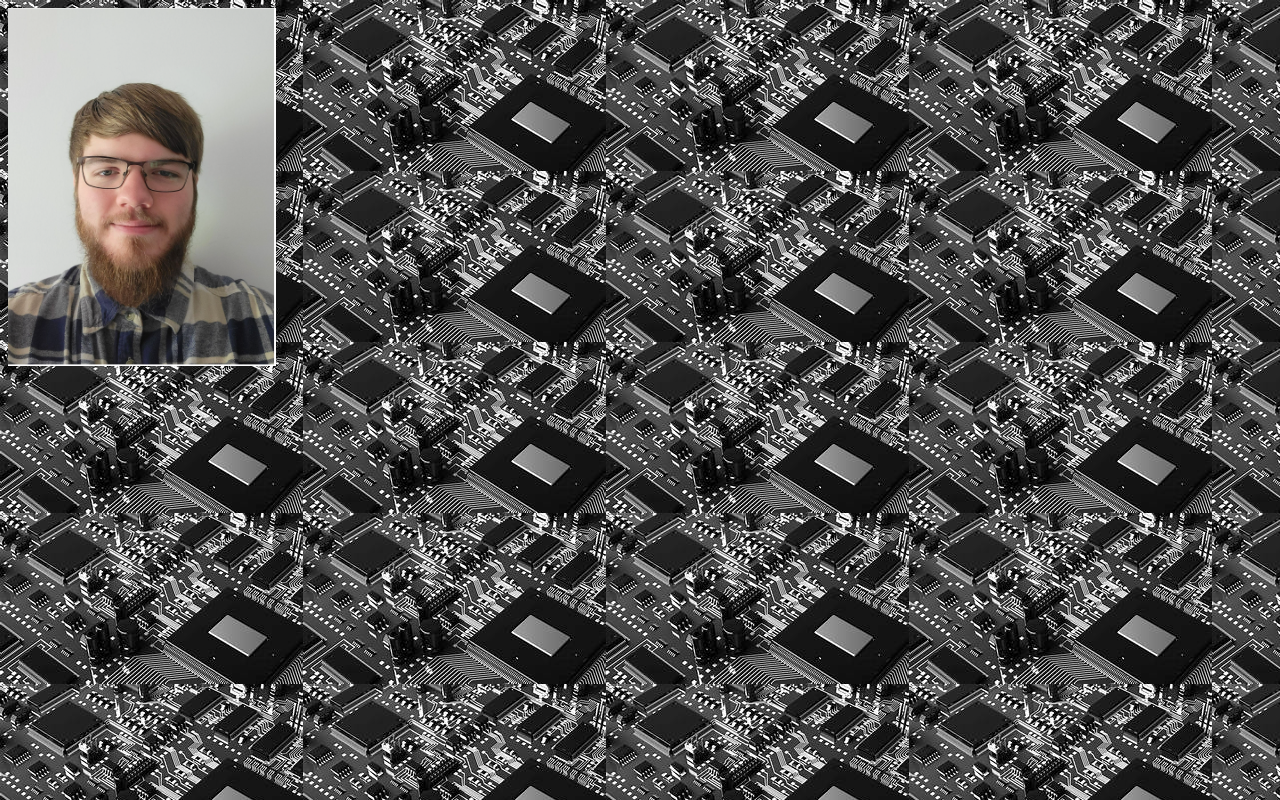
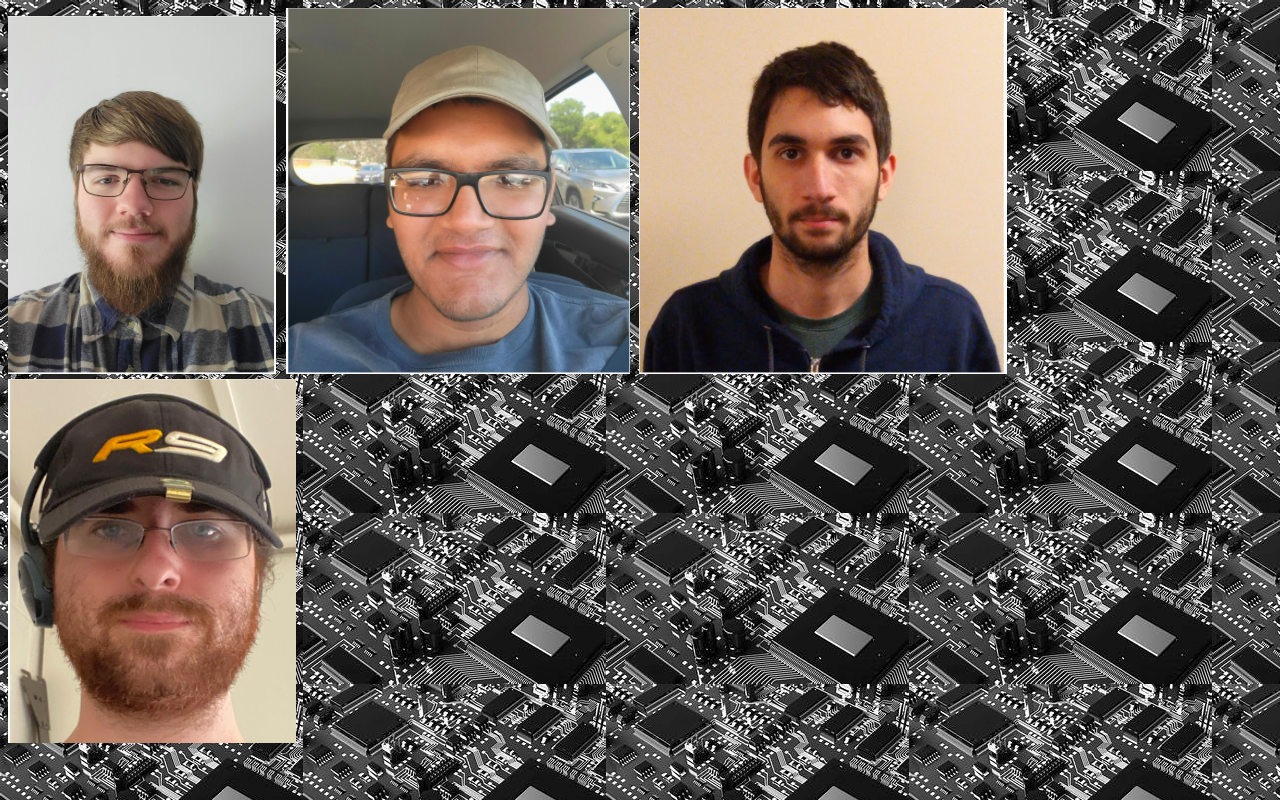
Before and after one commit to JoeMitchell256/SDP_Team14, a plain HTML site: page index.html in a window 1280 px wide. Drawn offline with Linux system fonts and the light colour scheme.

Commit message:
Display All teammates on the team 14 website
Display all images of teammates for the team 14 website

```diff
--- a/index.html
+++ b/index.html
@@ -8,6 +8,9 @@
   <body>
 
     <img src = "./Screen Shot 2022-02-10 at 10.08.41 AM.png">
+     <img src = "./Screen Shot 2022-02-10 at 10.09.17 AM.png">
+     <img src = "./Screen Shot 2022-02-10 at 10.09.30 AM.png">
+     <img src = "./Screen Shot 2022-02-10 at 10.09.39 AM.png">
 
     <div id="x"></div>
 
```
